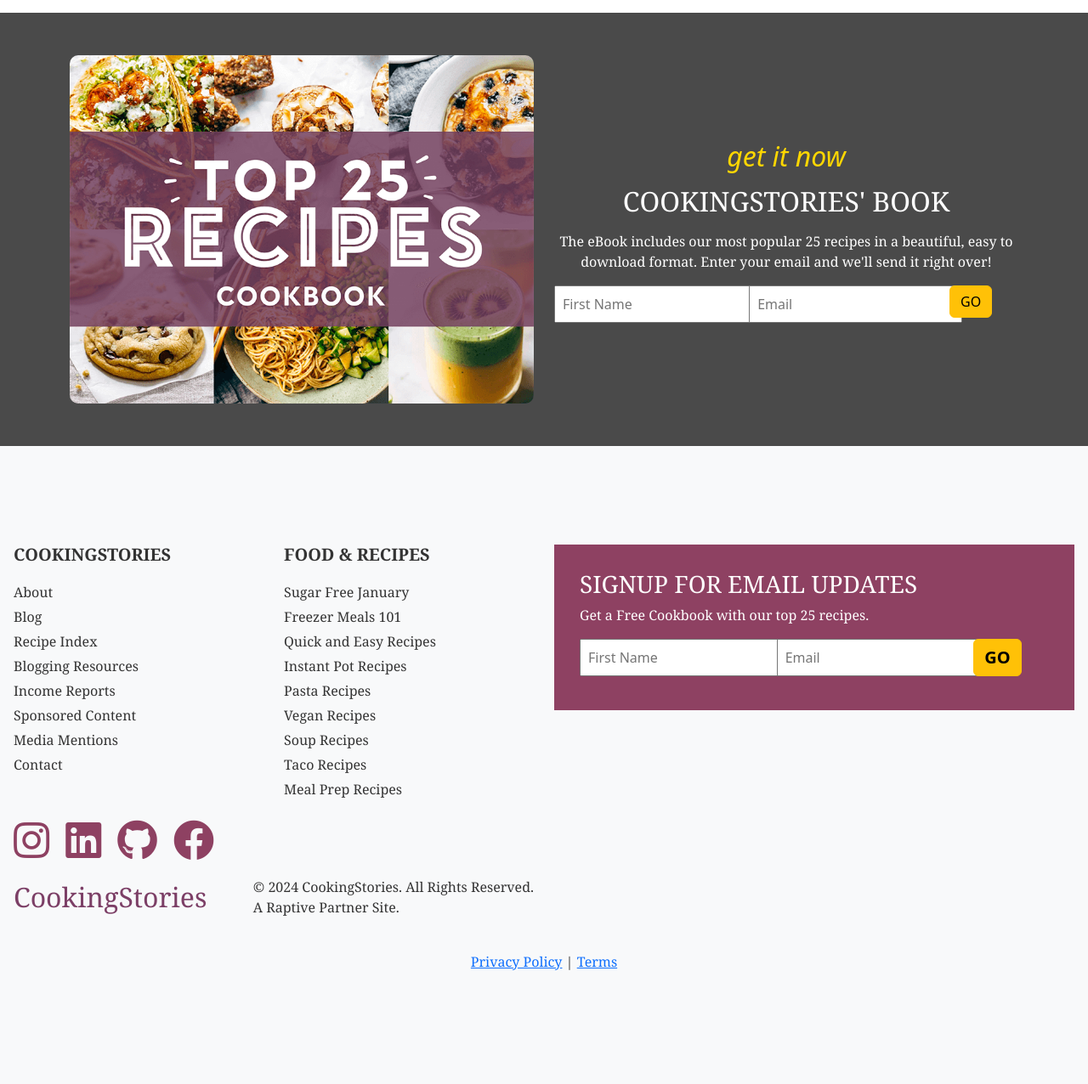
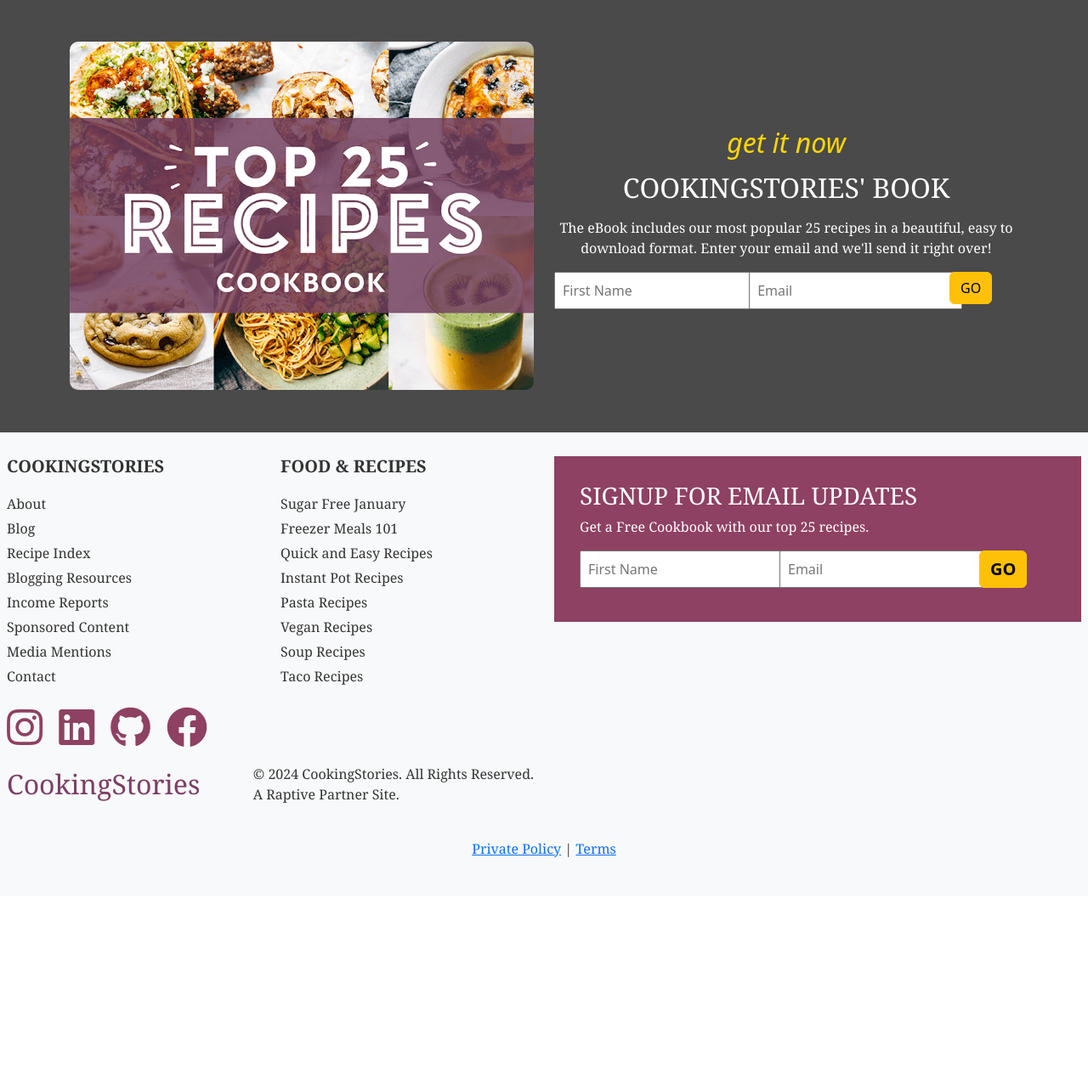
Before and after one commit to Amitp0070/CookingStories, a Django app: page / in a window 1280 px wide. Shown: the part 4051-5327 px from the top of the page at 85% size. After the commit the page ends 5060 px from the top, so only its background shows below. Run offline with Django 4.2, Linux system fonts and the light colour scheme; data comes from the database, SQL or seed files in the repository; both versions use the stored data as it was after the commit; some libraries are stand-ins or nearby versions; grey boxes are pictures that could not be loaded.

Commit message:
`Added footer to all templates and made minor adjustments to existing code`

```diff
--- a/templates/Cookingstories/about.html
+++ b/templates/Cookingstories/about.html
@@ -323,5 +323,5 @@
 
 </section>
 
-
+{% include 'components/footer.html' %}
 {% endblock content %}
--- a/templates/Cookingstories/contact.html
+++ b/templates/Cookingstories/contact.html
@@ -92,6 +92,7 @@
                 <p class="intro-text">We'd love to hear from you! Whether you have a question about recipes,
                     content, or anything else, our team is ready to answer all your questions.</p>
                 <form  method="POST">
+                    {% csrf_token %}
                     <div class="mb-3">
                         <label for="name" class="form-label">Name</label>
                         <input type="text" class="form-control" id="name" name="name" required>
@@ -129,4 +130,6 @@
     </div>
 </footer>
 </section>
+
+{% include 'components/footer.html' %}
 {% endblock content %}
--- a/templates/Cookingstories/detail.html
+++ b/templates/Cookingstories/detail.html
@@ -27,7 +27,7 @@
             <div class="info d-flex justify-content-between pt-5">
                 <span>
                     <i class="bi bi-person"></i>
-                    {{article.author}}
+                    {{article.author|capfirst}}
                 </span>
                 <span>
                     <i class="bi bi-tag"></i>
@@ -50,4 +50,6 @@
         </div>
     </div>
 </div>
+
+{% include 'components/footer.html' %}
 {% endblock %}
--- a/templates/Cookingstories/home.html
+++ b/templates/Cookingstories/home.html
@@ -506,4 +506,6 @@
     </div>
 </section>
 
+{% include 'components/footer.html' %}
+
 {% endblock %}
--- a/templates/components/article_card.html
+++ b/templates/components/article_card.html
@@ -148,11 +148,11 @@
 <div class="d-flex justify-content-center">
     <div class="article-card">
         <div class="author-header">
-            {% if item.author_image %}
+            <!-- {% if item.author_image %}
             <img src="{{ item.author_image.url }}" alt="{{ item.author.username }}">
-            {% endif %}
+            {% endif %} -->
             <div class="author-info">
-                <span class="fs-3 fw-bold">{{ item.author.username }}</span>
+                <span class="fs-3 fw-bold">{{ item.author.username|capfirst }}</span>
                 <p class="card-text">
                     <small class="text-muted">Published on: {{ item.created_at|date:"F j, Y" }}</small>
                 </p>
@@ -177,7 +177,7 @@
                     </a>
                     {% endif %}
                 </div>
-                <small class="text-muted fs-6">
+                <small class="text-muted fs-6 text-center">
                     {{ item.created_at|date:"F j, Y" }}
                 </small>
             </div>
--- a/templates/components/footer.html
+++ b/templates/components/footer.html
@@ -2,7 +2,7 @@
 <style>
   footer {
     background-color: #f8f9fa;
-    padding: 50px 0;
+    padding-top: 20px;
     color: #333;
   }
   footer p {
@@ -88,7 +88,7 @@
 {% endblock css %}
 
 <footer>
-  <div class="p-3">
+  <div class="p-2">
     <div class="row">
       <div class="col-md-3 ">
         <h5 class="footer-heading">COOKINGSTORIES</h5>
@@ -115,7 +115,7 @@
           <li><a href="#">Vegan Recipes</a></li>
           <li><a href="#">Soup Recipes</a></li>
           <li><a href="#">Taco Recipes</a></li>
-          <li><a href="#">Meal Prep Recipes</a></li>
+          <!-- <li><a href="#">Meal Prep Recipes</a></li> -->
         </ul>
 
 
@@ -161,7 +161,7 @@
     <div class="row mt-4">
       <div class="col-12 text-center">
 
-        <p><a href="#">Privacy Policy</a> | <a href="#">Terms</a></p>
+        <p><a href="#">Private Policy</a> | <a href="#">Terms</a></p>
       </div>
     </div>
   </div>
--- a/templates/layout/base.html
+++ b/templates/layout/base.html
@@ -42,7 +42,7 @@
 
   </main>
     <footer>
-     {% include 'components/footer.html' %}
+
     </footer>
   <!-- Bootstrap JavaScript Libraries -->
   <script src="https://cdn.jsdelivr.net/npm/@popperjs/core@2.11.8/dist/umd/popper.min.js"
```
Also changed, not shown: db.sqlite3, media/articles/images/soupss.jpg (added), media/articles/images/soupss_VjjTdGs.jpg (added).
